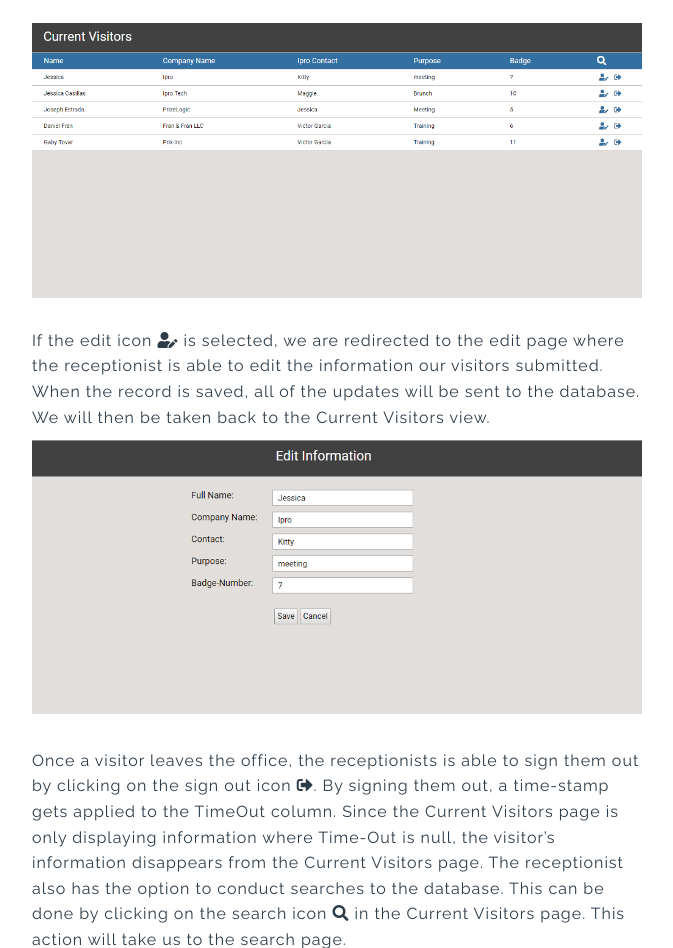
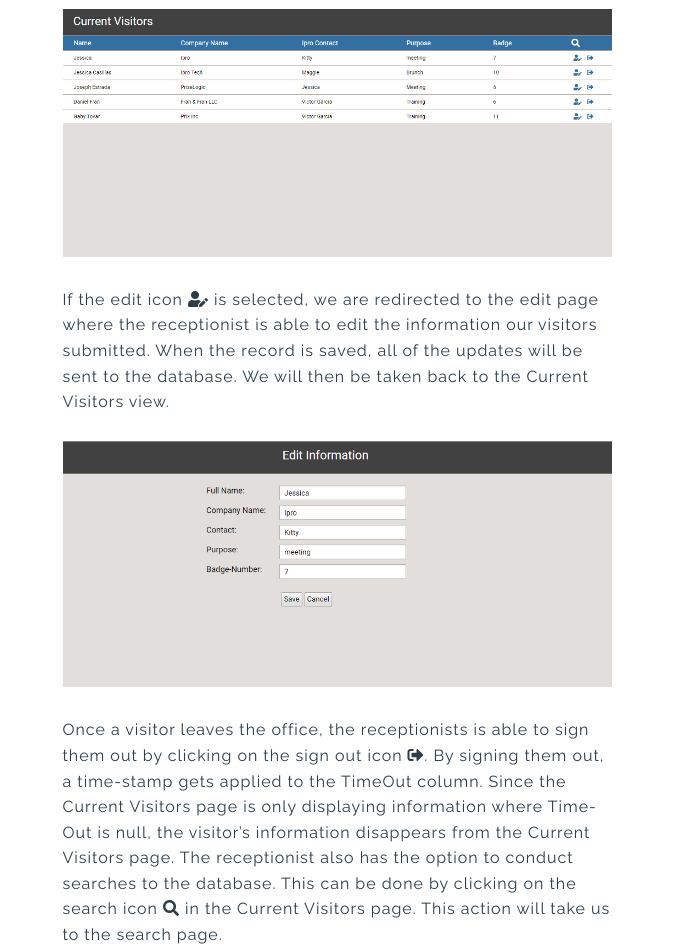
Before and after one commit to jessix00/Portfolio, a PHP site: page /projects/project-reception-app.html in a window 1280 px wide. Shown: the part 1909-2857 px from the top of the page, without its empty margins (303-976 px from the left). Run offline with PHP 8.4, Linux system fonts and the light colour scheme.

Commit message:
New classes applied to center image content.

```diff
--- a/css/style-project-pages.css
+++ b/css/style-project-pages.css
@@ -4,6 +4,24 @@
     padding: 3px;
 }
 
+.project-container-PAM {
+    max-width: 1000px;
+    margin-left: 5%;
+    margin-right: 5%;
+}
+
+.project-container-UXCase {
+    max-width: 800px;
+    margin-left: 10%;
+    margin-right: 10%;
+}
+
+.project-container-PSD {
+    max-width: 700px;
+    margin-left: 15%;
+    margin-right: 15%;
+}
+
 .project-capture {
     max-width: 100%;
     padding: 10px 0 10px 0;
--- a/projects/project-reception-app.html
+++ b/projects/project-reception-app.html
@@ -10,9 +10,9 @@
     <link href="https://fonts.googleapis.com/css?family=Lobster" rel="stylesheet">
     <link href="../fontawesome-free-5.7.2-web/css/all.css" rel="stylesheet">
     <link rel="stylesheet" href="../css/style.css">
+    <link ref="stylesheet" href="../css/style-project-pages.css" rel="stylesheet">
     <link rel="stylesheet" media="screen and (min-width: 500px)" href="../css/style-medium.css">
     <link rel="stylesheet" media="screen and (min-width: 1100px)" href="../css/style-large.css">
-    <link ref="stylesheet" href="../css/style-project-pages.css" rel="stylesheet">
 </head>
 
 <body>
@@ -39,10 +39,11 @@
     </div>
 
     <section id="content-section" class="content-height-before">
+        <div class="project-container-PAM">
             <h1>The Project</h1>
-        <p>Ipro had office visitors sign in to the office with pen and paper. Once a month, the receptionist would compile all the sign in sheets and manually enter the visitor information to an excel spreadsheet. The paper slips would then get stored in
-            a filing cabinet. When I first learned of this outdated practice, I knew I wanted to create something that would help the company save on both supplies and labor. For the next six months I made it my mission to build something that would help
-            automate this process.
+            <p>Ipro had office visitors sign in to the office with pen and paper. Once a month, the receptionist would compile all the sign in sheets and manually enter the visitor information to an excel spreadsheet. The paper slips would then get stored
+                in a filing cabinet. When I first learned of this outdated practice, I knew I wanted to create something that would help the company save on both supplies and labor. For the next six months I made it my mission to build something that
+                would help automate this process.
             </p>
 
             <h1> The Requirements</h1>
@@ -65,16 +66,16 @@
             <p> This is what the visitor will view when they arrive to our office and are asked to sign in. My idea was to have them use a tablet connected to our network to sign in. I made the design based on an average tablet size of 768 x 1024.</p>
             <img class="project-capture" src="../images/projects/receptionIndex-View.png" alt="Client Sign-In Page View">
 
-        <p>When the visitor clicks on submit, the information is time stamped and sent to our MySQL database. The visitor gets a confirmation that the form was submitted and the page refreshes, ready for the next visitor to sign-in. Below is a quick glimpse
-            of how the information is structured in our MySQL database.</p>
+            <p>When the visitor clicks on submit, the information is time stamped and sent to our MySQL database. The visitor gets a confirmation that the form was submitted and the page refreshes, ready for the next visitor to sign-in. Below is a quick
+                glimpse of how the information is structured in our MySQL database.</p>
             <img class="project-capture" src="../images/projects/receptionDB-View.PNG" alt="Receptionist Database View">
 
             <h1>Receptionist View</h1>
             <p>The receptionist has access to view current visitors in the office. This page also allows the receptionist to manage the visitors and the information they’ve entered.</p>
             <img class="project-capture" src="../images/projects/receptionCurrentVisitors-View.png" alt="Current Visitors View">
 
-        <p>If the edit icon <i class="fas fa-user-edit"></i> is selected, we are redirected to the edit page where the receptionist is able to edit the information our visitors submitted. When the record is saved, all of the updates will be sent to the database.
-            We will then be taken back to the Current Visitors view.
+            <p>If the edit icon <i class="fas fa-user-edit"></i> is selected, we are redirected to the edit page where the receptionist is able to edit the information our visitors submitted. When the record is saved, all of the updates will be sent to the
+                database. We will then be taken back to the Current Visitors view.</p>
             <img class="project-capture" src="../images/projects/receptionEditInfo-View.png" alt="Edit Information View">
 
             <p>Once a visitor leaves the office, the receptionists is able to sign them out by clicking on the sign out icon <i class="fas fa-sign-out-alt"></i>. By signing them out, a time-stamp gets applied to the TimeOut column. Since the Current Visitors
@@ -89,6 +90,7 @@
 
             <h1>Conclusion</h1>
             <p>This project was one of my favorites to build. Learning a new programming language on the fly taught me a lot of researching and troubleshooting techniques. This application is currently being utilized by Ipro. Please visit my <a href="https://github.com/jessix00/form1">Github</a>                where you’ll find the source code for this project.</p>
+        </div>
     </section>
 
     <section class="email-section">
```
Also changed, not shown: projects/project-psd.html (+5 -5 lines), projects/project-ux-case.html (+16 -15 lines). Lines whose indentation alone changed are shown as unchanged.
